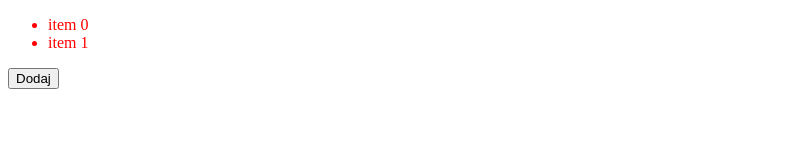
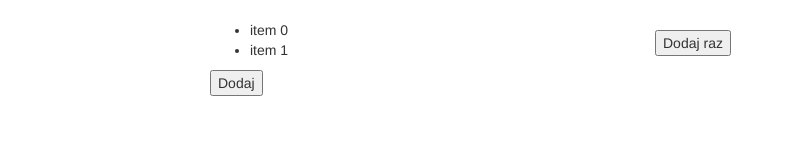
Before and after one commit to SliwK/Exercise-9.6, a website: page index.html in a window 1280 px wide. Both pictures are taken after a click on the button "Dodaj". Shown: the whole page, without its empty margins (0-786 px from the left). Drawn offline with nearby package versions, Linux system fonts and the light colour scheme.

Commit message:
Add button

```diff
--- a/index.html
+++ b/index.html
@@ -4,17 +4,28 @@
     <meta charset="utf-8">
     <title>Exercise - 9.6</title>
     <link rel="stylesheet" type="text/css" href="css/style.css">
+    <link href="https://maxcdn.bootstrapcdn.com/bootstrap/3.3.6/css/bootstrap.min.css" rel="stylesheet" />
 </head>
 <body>
-  <div>
-    <ul id="list">
+  <div class="container">
+    <div class="row">
+        <div class="col-md-6">
+          <ul id="endlessList">
 
-	      <li>item 0</li>
-    </ul>
+      	      <li>item 0</li>
+          </ul>
 
-<button id="addElem">
+<button id="addElements">
 Dodaj
 </button>
+        </div>
+        <div class="col-md-6">
+          <ul id="onceList">
+
+          </ul>
+          <button id="addOnce">Dodaj raz</button>
+        </div>
+    </div>
   </div>
 
 <!-- SCRIPT !-->
--- a/js/scripts.js
+++ b/js/scripts.js
@@ -1,13 +1,31 @@
-var btn = document.getElementById('addElem');
-btn.addEventListener('click', function(e) {
+var btn1 = document.getElementById('addElements');
+btn1.addEventListener('click', function(e) {
   console.log('it was clicked');
 
-var listWeb = document.getElementById('list');
-var newElem = document.createElement('li');
-var num = document.getElementsByTagName('li').length;
+var listWeb1 = document.getElementById('endlessList');
+var newElem1 = document.createElement('li');
+var num1 = document.getElementsByTagName('li').length;
 //console.log(num);
 
-newElem.innerHTML = 'item ' + num;
-listWeb.appendChild(newElem);
+newElem1.innerHTML = 'item ' + num1;
+listWeb1.appendChild(newElem1);
 
 });
+
+
+var btn2 = document.getElementById('addOnce');
+btn2.addEventListener('click', function(e) {
+  console.log('it was clicked too');
+
+var listWeb2 = document.getElementById('onceList');
+var newElem2 = document.createElement('li');
+var num2 = document.getElementsByTagName('li').length;
+//console.log(num);
+
+newElem2.innerHTML = 'item ' + num2;
+listWeb2.appendChild(newElem2);
+
+document.getElementById('addOnce').disabled = 'true';
+
+
+});
--- /dev/null
+++ b/sass/style.scss
@@ -0,0 +1,7 @@
+body {
+  margin: 0 auto;
+  .container {
+    padding: 20px;
+    width: 900px;
+  }
+}
```
Also changed, not shown: package.json (added, +42 -0 lines), css/style.css, 3 other files.
